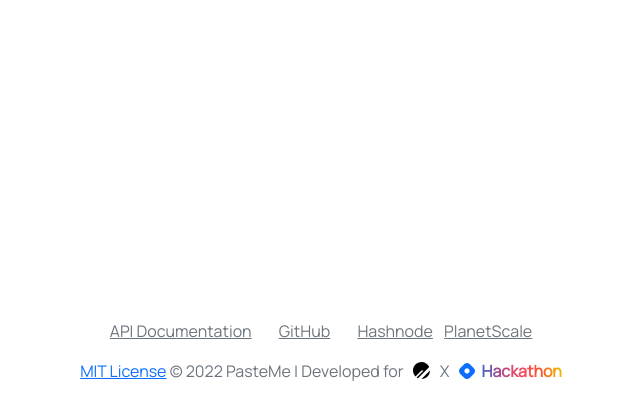
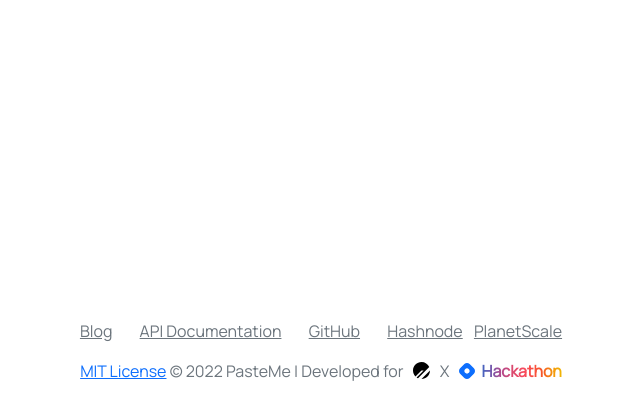
Before and after one commit to collove/pasteme, a Django app: template blog/templates/blog.html in a window 1280 px wide. Shown: the part 352-772 px from the top of the page, without its empty margins (319-959 px from the left). Run offline with Django 4.2, Linux system fonts and the light colour scheme; the template is opened without the code that fills it, so the values that code supplies are empty; some libraries are stand-ins or nearby versions.

```diff
--- a/templates/_base.html
+++ b/templates/_base.html
@@ -44,6 +44,7 @@
         <link rel="stylesheet" href="{% static 'css/Navbar-With-Button.css' %}">
         <link rel="stylesheet" href="{% static 'css/Projects-Grid.css' %}">
         <link rel="stylesheet" href="{% static 'css/styles.css' %}">
+        {% block addon_link %}{% endblock %}
         <style>
         code.phrase {
             color: rgb(250, 250, 250);
@@ -115,7 +116,6 @@
             filter: blur(5px);
             /* IE6-9 */
             }
-            {% block addon_style %}{% endblock %}
         </style>
     </head>
     <body style="font-family: Manrope, sans-serif; {% block body_css %}{% endblock %}"
@@ -159,6 +159,9 @@
         <footer class="text-center bg-white mt-auto">
             <div class="container text-muted py-4 py-lg-5">
                 <ul class="list-inline">
+                    <li class="list-inline-item me-4">
+                        <a class="link-secondary" href="{% url 'blogs' %}">Blog</a>
+                    </li>
                     <li class="list-inline-item me-4">
                         <a class="link-secondary" href="{% url 'schema-redoc' %}" target="blank">API Documentation</a>
                     </li>
```
